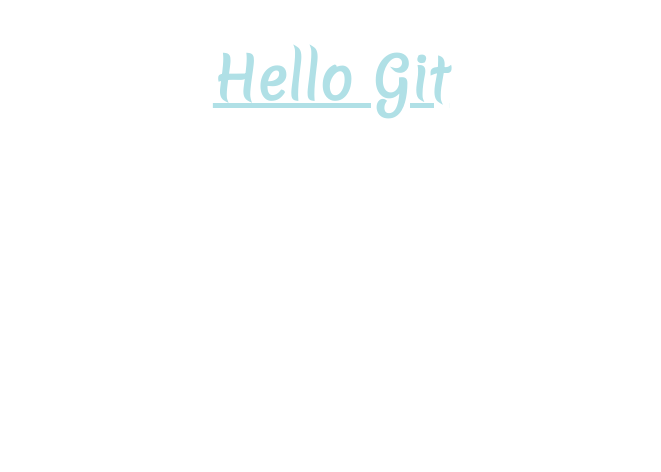
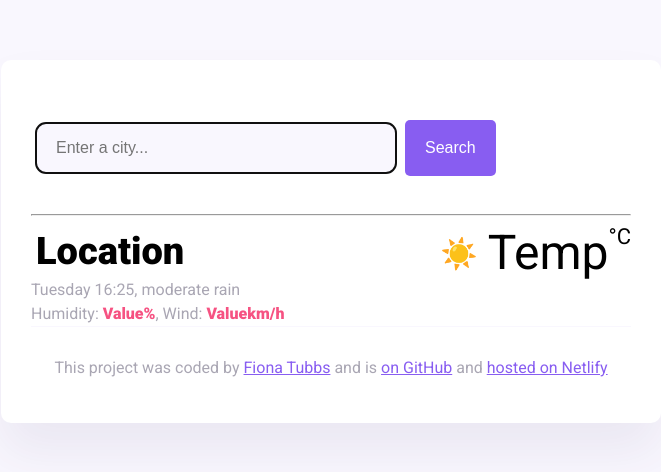
Before and after one commit to Fiona925/Fiona-She-Codes-Plus-Weather-Project, a plain HTML site: page Weather Index.html in a window 1280 px wide. Shown: the whole page, without its empty margins (309-970 px from the left). Drawn offline with nearby package versions, Linux system fonts and the light colour scheme.

Commit message:
Adding code for app on HTML, CSS and JS
Previous code written for weather app added. Icon code removed as not working yet and default information on load changed to generic place holder for time being

```diff
--- a/Weather Index.html
+++ b/Weather Index.html
@@ -5,12 +5,46 @@
     <meta name="viewport" content="width=device-width>, initial-scale=1.0">
     <title>Weather App Rep</title>
     <link rel="stylesheet" href="src/weather plus css.css">
-    <link href="https://fonts.googleapis.com/css2?family=Merienda:wght@300&family=Roboto:ital,wght@0,100;0,300;0,400;0,500;0,900;1,100;1,300;1,400;1,500;1,700;1,900&display=swap" rel="stylesheet">
+    <link href="https://fonts.googleapis.com/css2?family=Roboto:ital,wght@0,100;0,300;0,400;0,500;0,900;1,100;1,300;1,400;1,500;1,700;1,900&display=swap" rel="stylesheet">
+    <script src="https://unpkg.com/axios@1.1.2/dist/axios.min.js"></script>
+
 
 
 </head>
 <body>
-<h1> Hello Git</h1>
+<div class="weather-app">
+        <header>
+          <form id="citySearchBar">
+            <input type="search" id="city-input" class="search-input" placeholder="Enter a city..." required autofocus>
+            <input type="submit" value="Search" class="search-button" id="search-button">
+          </form>
+          <hr />
+        </header>
+        <main>
+
+
+                <div class="information">
+                <div class="detail">
+                    <h1 id="cityHeading">Location</h1>
+                <span class="dayTime" id="dayTime">Saturday 15:32</span>, <span class="description" id="description"> moderate rain </span>
+                <br />
+                Humidity: <span class="humidity" id="humidity">Value</span><span class="unit" id="unit">%</span>, Wind: <span class="wind" id="wind">Value</span><span class="unit" id="unit">km/h</span>
+            </div>
+            <div class="temp">
+           <span class="temp-icon" id="temp-icon">☀️</span><span class="temp-value" id="temp-value">Temp</span><span class="temp-unit">°C</span>
+        </div>
+            </div>
+           </main>
+        </main>
+        <footer>
+            <p>
+              This project was coded by </span>
+              <a href="https://www.shecodes.io/graduates/99810-fiona-tubbs" target="_blank">Fiona Tubbs</a> and is
+              <a href="#" target="_blank"> on GitHub</a> and
+              <a href="#" target="_blank">hosted on Netlify</a>
+            </p>
+          </footer>
+    </div>
 
  <script src="src/weather plus js.js">
  </script>
--- a/src/weather plus css.css
+++ b/src/weather plus css.css
@@ -1,7 +1,85 @@
+body{
+    background: #f9f7fe;
+    font-family: 'Roboto', sans-serif;
+
+}
+.weather-app {
+background: white;
+max-width: 600px;
+margin: 60px auto;
+padding: 30px;
+border-radius: 10px;
+box-shadow: 0 30px 50px rgba(65, 50, 100, 0.08);
+}
+form {
+padding: 30px 5px;
+width: 80%;
+}
 h1 {
-    color: powderblue;
-    text-align: center;
-    text-decoration: underline;
-    font-family: 'Merienda', cursive;
-    font-size: 56px;
+
+    font-size: 38px;
+    font-weight: 900;
+    margin: 0;
+    padding: 15px 5px;
+    color: black;
 }
+.humidity, .unit, .wind  {
+color: #f65282;
+font-weight: bold;
+}
+.information {
+display: flex;
+justify-content: space-between;
+}
+.temp {
+font-size: 48px;
+color: black;
+}
+.temp-icon {
+position: relative;
+top: -5px;
+font-size: 30px;
+margin-right: 10px;
+}
+.temp-unit {
+position: relative;
+top: -25px;
+font-size: 22px;
+}
+.search-input{
+background-color: #f9f7fe;
+border: none;
+font-size: 16px;
+height: 50px;
+padding: 20px;
+width: 75%;
+border-radius: 10px;
+color: rgba(39, 33, 66, 0.4);
+
+}
+.search-button {
+margin-left: 5px;
+font-size: 16px;
+background-color: #885df1;
+color: white;
+border: none;
+padding: 20px;
+line-height: 1;
+border-radius: 5px;
+}
+.detail {
+color: rgba(39, 33, 66, 0.4);
+font-size: 16px;
+font-weight: 400;
+line-height: 24px
+}
+footer {
+border-top: 1px solid #f9f7fe;
+text-align: center;
+padding-top: 15px;
+
+color: rgba(39, 33, 66, 0.4);
+}
+a {
+color: #885df1;
+}
--- a/src/weather plus js.js
+++ b/src/weather plus js.js
@@ -1 +1,66 @@
-alert("Welcome");
+function formatDate(date) {
+    let currentMinutes = date.getMinutes();
+
+    if (currentMinutes < 10)
+    { currentMinutes = `0${currentMinutes}`; }
+
+    let currentHours = date.getHours();
+
+    if (currentHours < 10)
+    { currentHours = `0${currentHours}`; }
+    let days = [
+      "Sunday",
+      "Monday",
+      "Tuesday",
+      "Wednesday",
+      "Thursday",
+      "Friday",
+      "Saturday"
+    ];
+    let currentDay = days[date.getDay()];
+
+    return `${currentDay} ${currentHours}:${currentMinutes}`;
+    }
+    let currentDayTime = document.getElementById("dayTime");
+    let newDayTime = new Date();
+
+    currentDayTime.innerHTML = formatDate(newDayTime);
+
+    function displayTemperature(response) {
+      let temperature = Math.round(response.data.temperature.current);
+      let temperatureElement = document.querySelector("#temp-value");
+
+      temperatureElement.innerHTML = `${temperature}`
+
+
+      let h1 = document.querySelector("#cityHeading");
+      h1.innerHTML = response.data.city;
+
+      let humidityElement = document.querySelector("#humidity");
+      humidityElement.innerHTML = response.data.temperature.humidity;
+
+      let windElement = document.querySelector("#wind");
+      windElement.innerHTML = response.data.wind.speed;
+
+      let descriptionElement = document.querySelector("#description");
+      descriptionElement.innerHTML = response.data.condition.description;
+
+    }
+
+
+
+
+
+    function citySearch(event) {
+        event.preventDefault();
+
+        let newCityName = document.querySelector("#city-input");
+        let city = newCityName.value;
+
+      let apiKey = "33betdbcb4109a093d33a9a0230cbfob";
+      let apiUrl = `https://api.shecodes.io/weather/v1/current?query=${city}&key=${apiKey}&units=metric`;
+      axios.get(apiUrl).then(displayTemperature);
+    }
+
+      let citySearchClick = document.querySelector("#citySearchBar");
+      citySearchClick.addEventListener("submit", citySearch);
```
